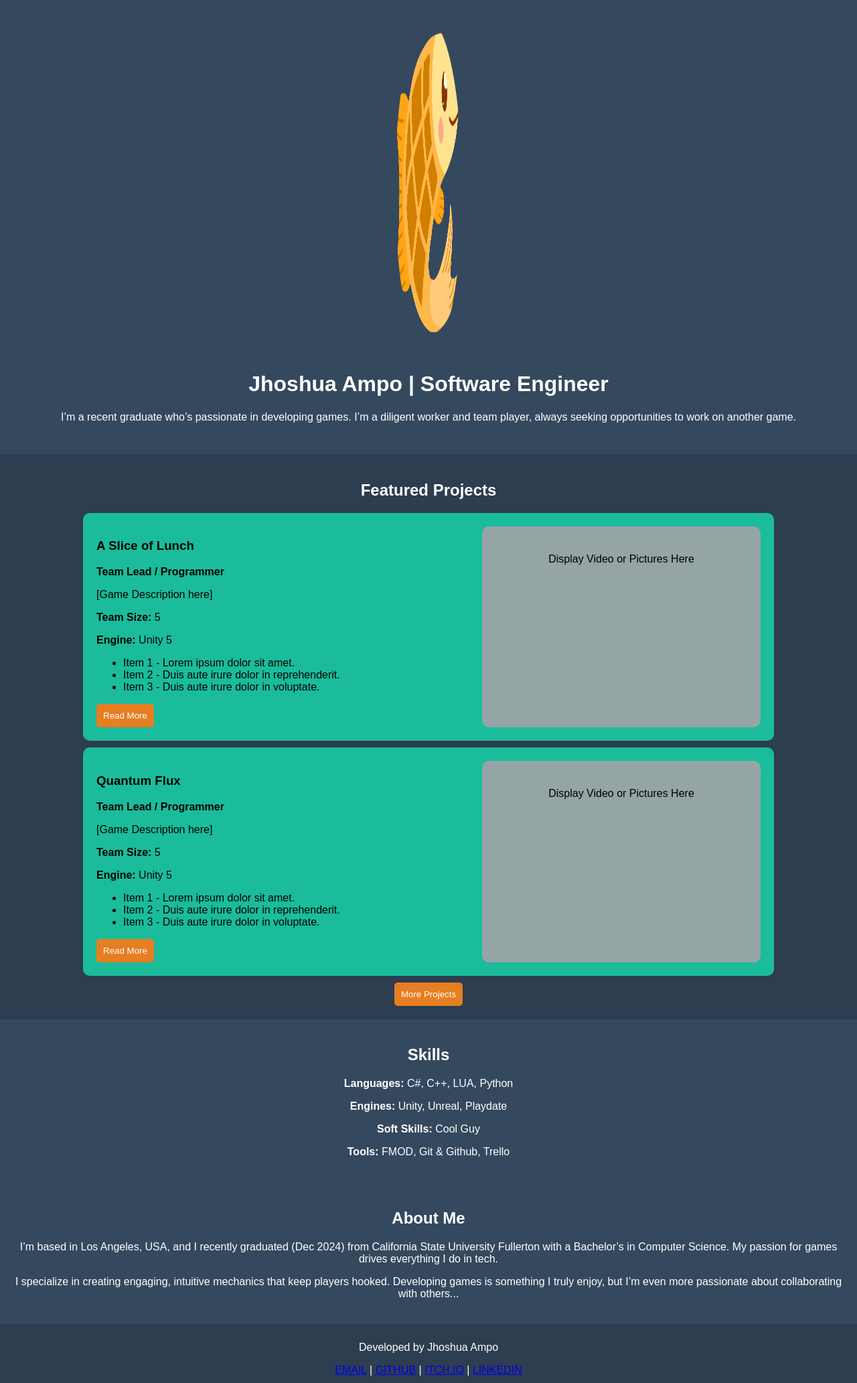
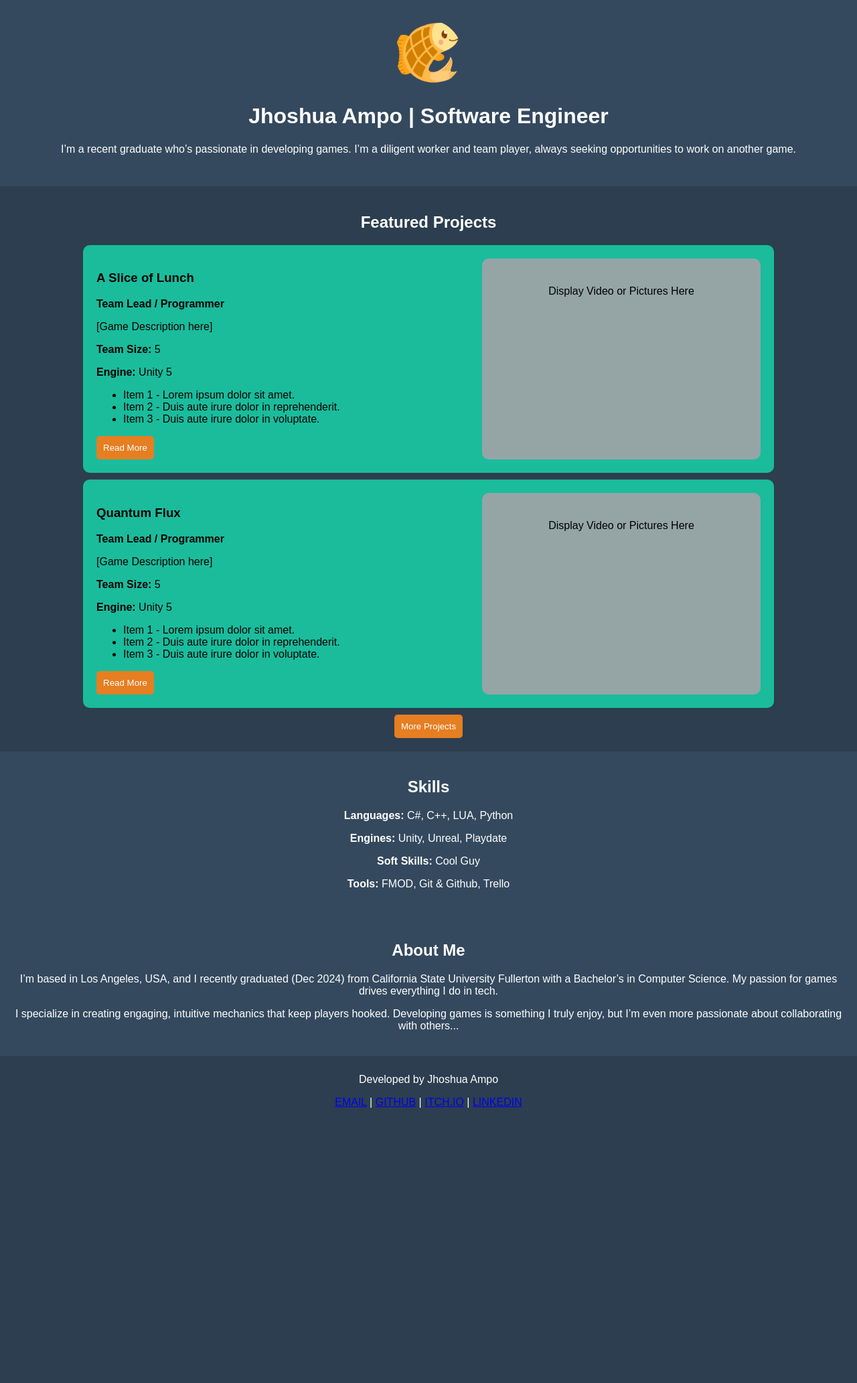
Before and after one commit to Waffle-Fish/Waffle-Fish.github.io, a Jekyll site: the page built from README.md, in a window 1280 px wide. Shown: the whole page at 67% size. Built offline with Jekyll 4.4.1, drawn with Linux system fonts in a browser that asks for light colours; our own code applies the rules of GitHub Pages for plain Markdown files; after the commit the page ends 1665 px from its top, so only the background shows below that.

Commit message:
removed dimensions from html

```diff
--- a/_layouts/default.html
+++ b/_layouts/default.html
@@ -28,7 +28,7 @@
 
     <header class="hero">
         <div class="hero-content">
-            <img src="assets/WaffleFish.png" alt="Profile Image" class="profile-pic" height="500px" width="500px">
+            <img src="assets/WaffleFish.png" alt="Profile Image" class="profile-pic">
             <h1><strong>Jhoshua Ampo</strong> | Software Engineer</h1>
             <p>I’m a recent graduate who’s passionate in developing games. I’m a diligent worker and team player, always seeking opportunities to work on another game.</p>
         </div>
```
